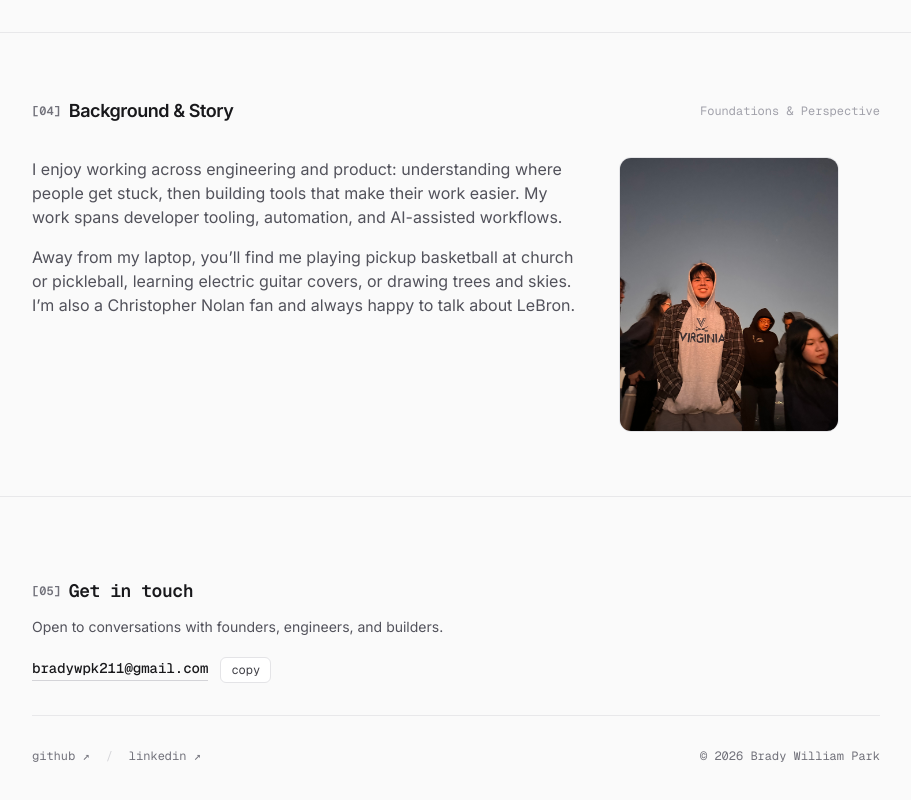
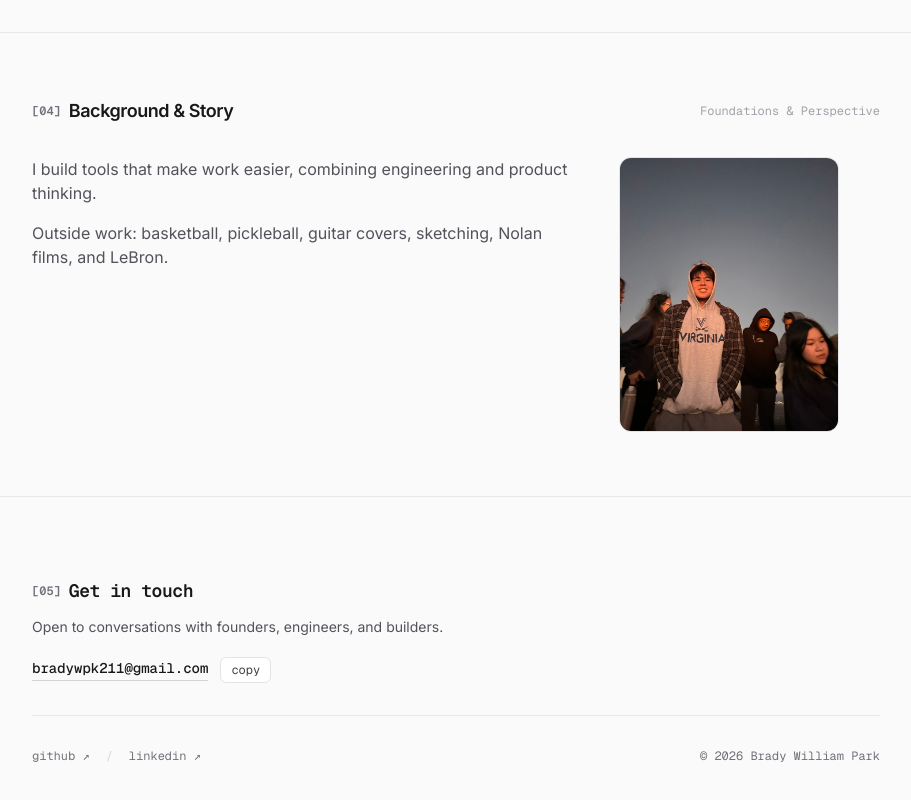
Before and after one commit to bradyp19/Personal-Portfolio, a Next.js app: page / in a window 1280 px wide. Shown: the part 3316-4116 px from the top of the page, without its empty margins (184-1095 px from the left). Built offline with nearby package versions, Linux system fonts and the light colour scheme.

Commit message:
Shorten About copy

```diff
--- a/data/portfolio.ts
+++ b/data/portfolio.ts
@@ -34,8 +34,8 @@ export const PROFILE = {
     "I build systems, automated data pipelines, and developer tooling. Raised in a single-mother, low-income household, I started with Scratch games at age 10 and eventually earning a full-ride QuestBridge scholarship to UVA.",
 
   story: [
-    "I enjoy working across engineering and product: understanding where people get stuck, then building tools that make their work easier. My work spans developer tooling, automation, and AI-assisted workflows.",
-    "Away from my laptop, you’ll find me playing pickup basketball at church or pickleball, learning electric guitar covers, or drawing trees and skies. I’m also a Christopher Nolan fan and always happy to talk about LeBron."
+    "I build tools that make work easier, combining engineering and product thinking.",
+    "Outside work: basketball, pickleball, guitar covers, sketching, Nolan films, and LeBron."
   ]
 }
 
```
Also changed, not shown: 4 other files (tests, documents, lock files or other folders).
